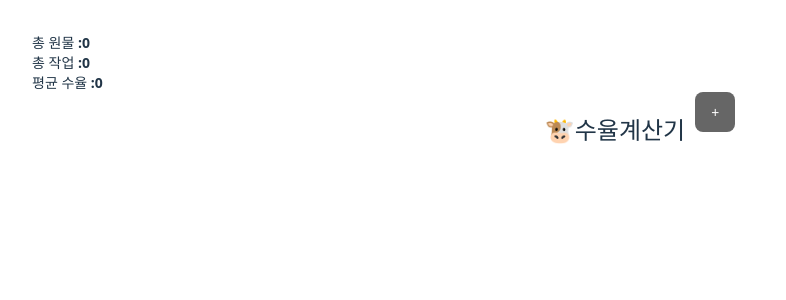
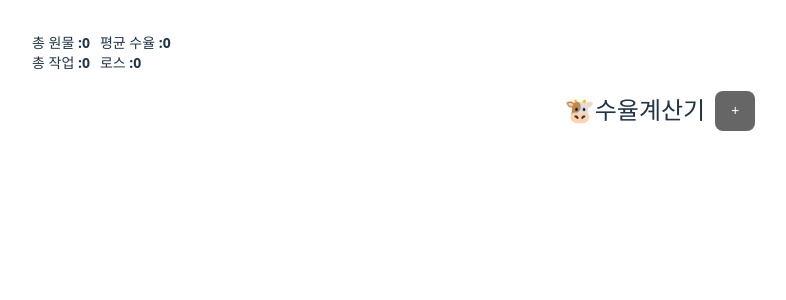
Before and after one commit to Jungdoosik/suyulGyesangi, a React (Vite) app: page / in a window 1280 px wide. Shown: the top 300 px of the page, without its empty margins (0-786 px from the left). Built offline with nearby package versions, Linux system fonts and the light colour scheme.

Commit message:
header위치 수정, 로스 추가

```diff
--- a/src/App.jsx
+++ b/src/App.jsx
@@ -29,11 +29,7 @@ function App() {
   const [nums, setNums] = useState([]);
   const ref = useRef(0);
 
-  const allSuyulChange = (won, jak, su, num) => {
-    console.log(won);
-    console.log(jak);
-    console.log(su);
-    console.log(num);
+  const allSuyulChange = (won, jak, su, num, bba) => {
     dispatch({
       type: "CHANGE",
       data: {
@@ -41,6 +37,7 @@ function App() {
         wonmul: won,
         jakup: jak,
         suyul: su,
+        bbasi: bba,
       },
     });
   };
@@ -93,7 +90,11 @@ function App() {
                   position: "relative",
                 }}
               >
-                <button className="plus-button" onClick={addContentArea}>
+                <button
+                  className="plus-button"
+                  style={{ position: "absolute", width: "40px", top: "25%" }}
+                  onClick={addContentArea}
+                >
                   +
                 </button>
               </div>
--- a/src/components/ContentArea.jsx
+++ b/src/components/ContentArea.jsx
@@ -72,7 +72,7 @@ const ContentArea = (props) => {
         setSuyul(suyulGyesan);
       }
 
-      allSuyulChange(wonGap, jakupGyesan, suyulGyesan, props.num);
+      allSuyulChange(wonGap, jakupGyesan, suyulGyesan, props.num, bba);
     }
   };
 
--- /dev/null
+++ b/src/components/Header.css
@@ -0,0 +1,15 @@
+.header_section {
+  position: sticky;
+  top: 0;
+  z-index: 1000;
+  background: white;
+  display: flex;
+}
+
+.header_divArea {
+  display: flex;
+  height: 20px;
+  font-size: 14px;
+  font-weight: bold;
+  margin-right: 10px;
+}
--- a/src/components/Header.jsx
+++ b/src/components/Header.jsx
@@ -1,12 +1,13 @@
 import { useContext } from "react";
 import { SuyulStateContext } from "../contexts/suyulContext";
+import "../components/Header.css";
 
 const Header = () => {
   const allSuyul = useContext(SuyulStateContext);
   return (
-    <div className="">
+    <div className="header_section">
       <div>
-        <div className="divArea">
+        <div className="header_divArea">
           <div>총 원물 : </div>
           <div>
             <span>
@@ -17,7 +18,7 @@ const Header = () => {
             </span>
           </div>
         </div>
-        <div className="divArea">
+        <div className="header_divArea">
           <div>총 작업 : </div>
           <div>
             {allSuyul.reduce(
@@ -26,7 +27,9 @@ const Header = () => {
             )}
           </div>
         </div>
-        <div className="divArea">
+      </div>
+      <div>
+        <div className="header_divArea">
           <div>평균 수율 : </div>
           <div>
             {allSuyul.length > 0
@@ -41,6 +44,15 @@ const Header = () => {
               : 0}
           </div>
         </div>
+        <div className="header_divArea">
+          <div>로스 : </div>
+          <div>
+            {allSuyul.reduce(
+              (sum, item) => (Number(sum) + Number(item.bbasi)).toFixed(2),
+              0
+            )}
+          </div>
+        </div>
       </div>
     </div>
   );
```
